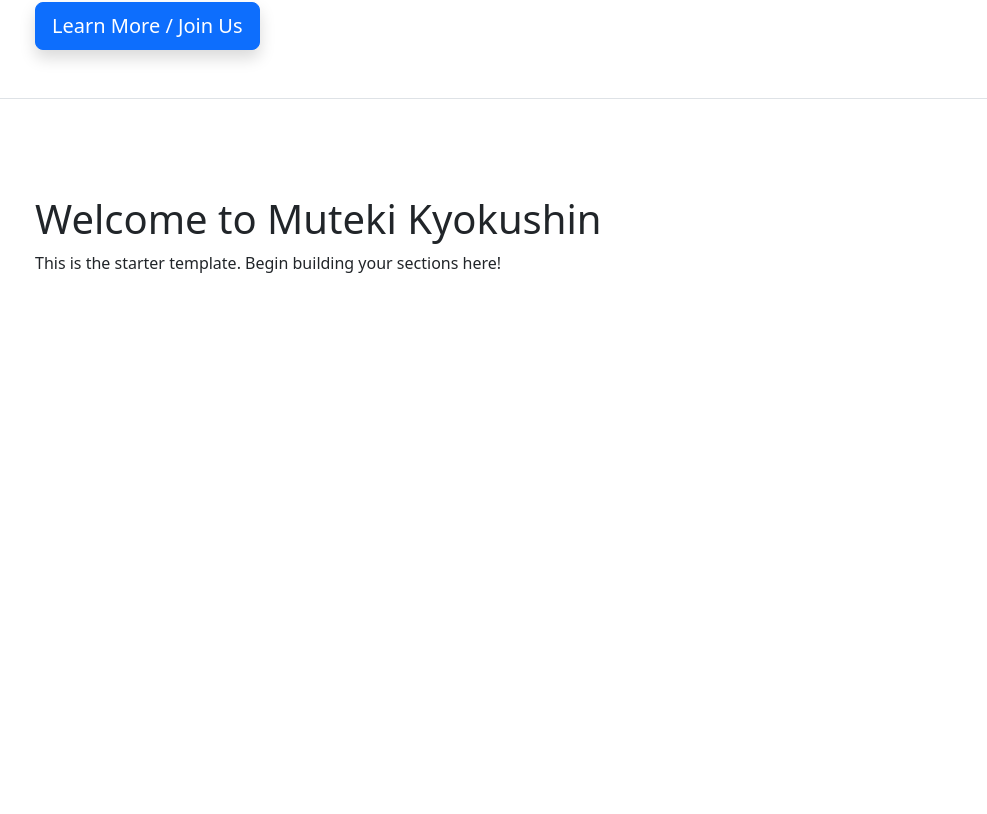
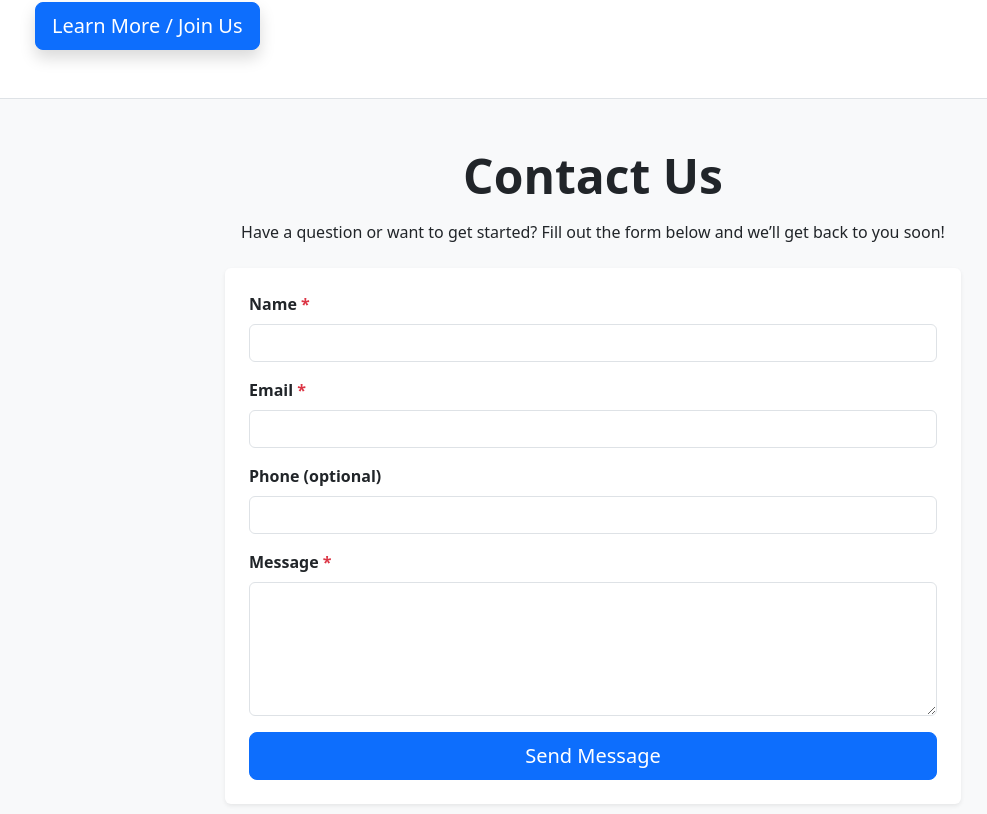
Before and after one commit to sjvarnum/website-mutekikyokushin, a React (Vite) app: page / in a window 1280 px wide. Shown: the part 3786-4600 px from the top of the page, without its empty margins (47-1034 px from the left). Before the commit the page ends 4077 px from the top, so only its background shows below. Built offline with nearby package versions, Linux system fonts and the light colour scheme.

Commit message:
feat: add contact form component with validation and success feedback

```diff
--- a/src/App.tsx
+++ b/src/App.tsx
@@ -6,6 +6,7 @@ import Karate from "./components/Karate/Karate";
 import NewsEvents from "./components/NewsEvents/NewsEvents";
 import KidsProgram from "./components/KidsProgram/KidsProgram";
 import WomensProgram from "./components/WomensProgram/WomensProgram";
+import ContactForm from "./components/Contact/ContactForm";
 
 function App() {
   return (
@@ -20,6 +21,7 @@ function App() {
       <NewsEvents />
       <KidsProgram />
       <WomensProgram />
+      <ContactForm />
       {/* Main Content Placeholder */}
       <main>
         <div className="container mt-5 pt-5">
--- /dev/null
+++ b/src/components/Contact/ContactForm.tsx
@@ -0,0 +1,120 @@
+import React, { useState } from "react";
+
+const ContactForm: React.FC = () => {
+  const [form, setForm] = useState({ name: "", email: "", phone: "", message: "" });
+  const [submitted, setSubmitted] = useState(false);
+  const [errors, setErrors] = useState<{ [key: string]: string }>({});
+
+  const validate = () => {
+    const newErrors: { [key: string]: string } = {};
+    if (!form.name.trim()) newErrors.name = "Name is required.";
+    if (!form.email.trim()) newErrors.email = "Email is required.";
+    else if (!/^[^\s@]+@[^\s@]+\.[^\s@]+$/.test(form.email)) newErrors.email = "Invalid email.";
+    if (!form.message.trim()) newErrors.message = "Message is required.";
+    return newErrors;
+  };
+
+  const handleChange = (e: React.ChangeEvent<HTMLInputElement | HTMLTextAreaElement>) => {
+    setForm({ ...form, [e.target.name]: e.target.value });
+    setErrors({ ...errors, [e.target.name]: "" });
+  };
+
+  const handleSubmit = (e: React.FormEvent) => {
+    e.preventDefault();
+    const validationErrors = validate();
+    if (Object.keys(validationErrors).length > 0) {
+      setErrors(validationErrors);
+      return;
+    }
+    setSubmitted(true);
+    setTimeout(() => setSubmitted(false), 4000);
+    setForm({ name: "", email: "", phone: "", message: "" });
+  };
+
+  return (
+    <section className="contact-section bg-light py-5 border-bottom" id="contact">
+      <div className="container">
+        <div className="row justify-content-center">
+          <div className="col-12 col-md-10 col-lg-8">
+            <h2 className="display-5 fw-bold mb-3 text-center">Contact Us</h2>
+            <p className="text-center mb-4">
+              Have a question or want to get started? Fill out the form below and we’ll get back to you soon!
+            </p>
+            {submitted && (
+              <div className="alert alert-success text-center" role="alert">
+                Thank you! Your message has been sent.
+              </div>
+            )}
+            <form className="p-4 bg-white rounded shadow-sm" onSubmit={handleSubmit} noValidate>
+              <div className="mb-3">
+                <label htmlFor="name" className="form-label fw-semibold">
+                  Name <span className="text-danger">*</span>
+                </label>
+                <input
+                  type="text"
+                  className={`form-control${errors.name ? " is-invalid" : ""}`}
+                  id="name"
+                  name="name"
+                  value={form.name}
+                  onChange={handleChange}
+                  required
+                />
+                {errors.name && <div className="invalid-feedback">{errors.name}</div>}
+              </div>
+              <div className="mb-3">
+                <label htmlFor="email" className="form-label fw-semibold">
+                  Email <span className="text-danger">*</span>
+                </label>
+                <input
+                  type="email"
+                  className={`form-control${errors.email ? " is-invalid" : ""}`}
+                  id="email"
+                  name="email"
+                  value={form.email}
+                  onChange={handleChange}
+                  required
+                />
+                {errors.email && <div className="invalid-feedback">{errors.email}</div>}
+              </div>
+              <div className="mb-3">
+                <label htmlFor="phone" className="form-label fw-semibold">
+                  Phone (optional)
+                </label>
+                <input
+                  type="tel"
+                  className="form-control"
+                  id="phone"
+                  name="phone"
+                  value={form.phone}
+                  onChange={handleChange}
+                />
+              </div>
+              <div className="mb-3">
+                <label htmlFor="message" className="form-label fw-semibold">
+                  Message <span className="text-danger">*</span>
+                </label>
+                <textarea
+                  className={`form-control${errors.message ? " is-invalid" : ""}`}
+                  id="message"
+                  name="message"
+                  rows={5}
+                  value={form.message}
+                  onChange={handleChange}
+                  required
+                />
+                {errors.message && <div className="invalid-feedback">{errors.message}</div>}
+              </div>
+              <div className="d-grid">
+                <button type="submit" className="btn btn-primary btn-lg">
+                  Send Message
+                </button>
+              </div>
+            </form>
+          </div>
+        </div>
+      </div>
+    </section>
+  );
+};
+
+export default ContactForm;
```
